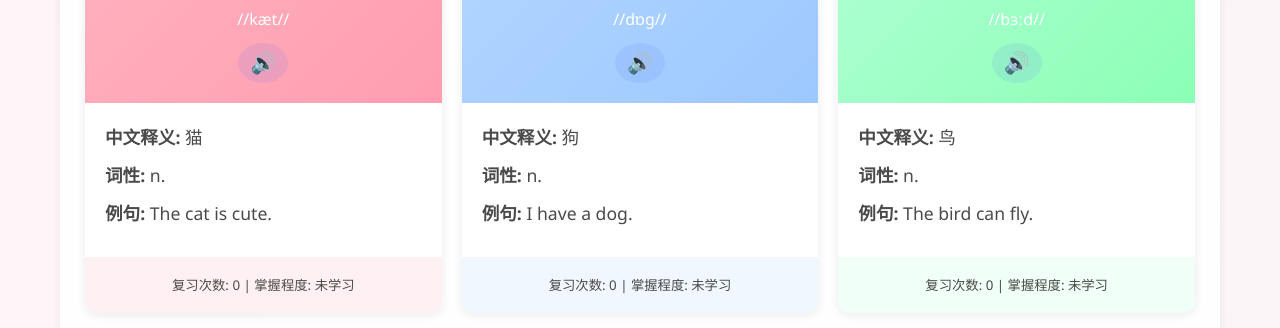
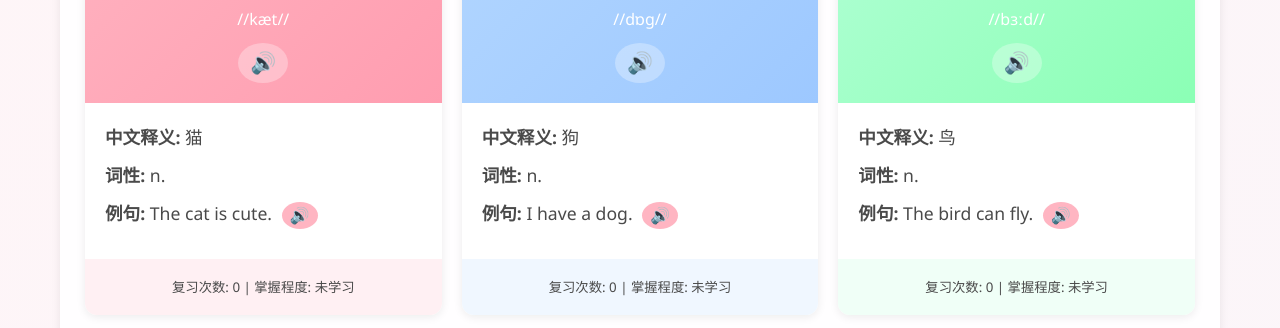
Before and after one commit to NiceAI-Max/word-memory-app, a plain HTML site: page index.html in a window 1280 px wide. Shown: the part 624-952 px from the top of the page. Drawn offline with Linux system fonts and the light colour scheme.

Commit message:
add speech

```diff
--- a/script.js
+++ b/script.js
@@ -574,6 +574,14 @@ function speakWord(text, lang = 'en-US') {
     speechSynthesis.speak(utterance);
 }
 
+// 朗读例句
+function speakExample(btn) {
+    const text = btn.getAttribute('data-text');
+    if (text) {
+        speakWord(text, 'en-US');
+    }
+}
+
 // 切换自动播放声音
 function toggleAutoPlay() {
     autoPlaySound = !autoPlaySound;
@@ -755,6 +763,7 @@ function displayCards() {
         const card = document.createElement('div');
         const randomColor = macaronColors[index % macaronColors.length];
         card.className = `card fade-in ${randomColor}`;
+        const exampleHtml = word.example ? `<p><strong>例句:</strong> ${word.example} <button class="btn-icon sound-btn-sm" onclick="speakExample(this)" data-text="${word.example.replace(/"/g, '&quot;')}">🔊</button></p>` : '';
         card.innerHTML = `
             <div class="card-header">
                 ${word.emoji ? `<div class="card-emoji">${word.emoji}</div>` : ''}
@@ -765,7 +774,7 @@ function displayCards() {
             <div class="card-body">
                 <p><strong>中文释义:</strong> ${word.chinese}</p>
                 ${word.partOfSpeech ? `<p><strong>词性:</strong> ${word.partOfSpeech}</p>` : ''}
-                ${word.example ? `<p><strong>例句:</strong> ${word.example}</p>` : ''}
+                ${exampleHtml}
             </div>
             <div class="card-footer">
                 <small>复习次数: ${word.reviewCount} | 掌握程度: ${getMasteryLevel(word)}</small>
--- a/style.css
+++ b/style.css
@@ -364,12 +364,30 @@ header h1 {
 }
 
 .card-header .sound-btn {
-    background: rgba(67, 97, 238, 0.1);
+    background: rgba(255, 255, 255, 0.3);
     font-size: 1.3rem;
 }
 
 .card-header .sound-btn:hover {
-    background: rgba(67, 97, 238, 0.2);
+    background: rgba(255, 255, 255, 0.5);
+}
+
+.sound-btn-sm {
+    font-size: 1rem;
+    padding: 4px 8px;
+    background: var(--macaron-pink);
+    border-radius: 50%;
+    cursor: pointer;
+    transition: all 0.3s ease;
+    border: none;
+    display: inline-block;
+    vertical-align: middle;
+    margin-left: 5px;
+}
+
+.sound-btn-sm:hover {
+    background: #FF9DB0;
+    transform: scale(1.1);
 }
 
 .word-details p {
```
